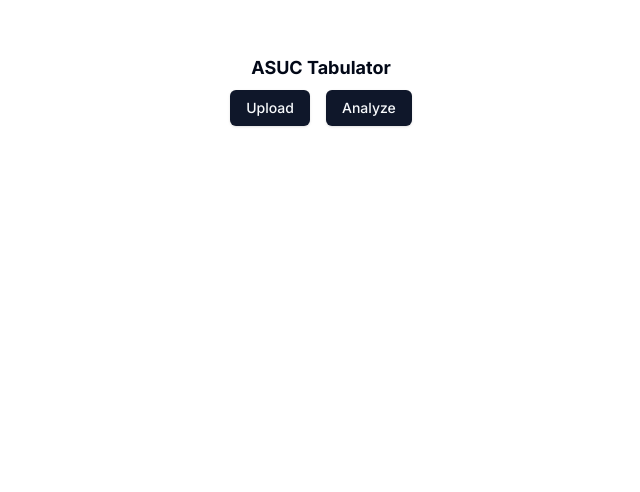
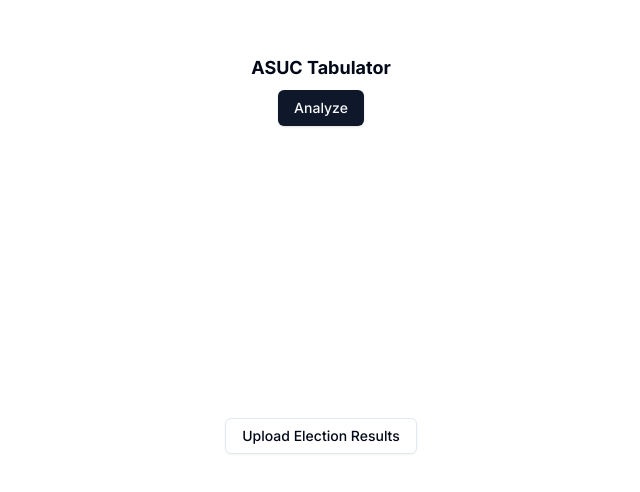
Before and after one commit to xyntechx/asuc-elections, a Next.js app: page / in a window 1280 px wide. Shown: the part 326-818 px from the top of the page, without its empty margins (319-959 px from the left). Built offline with nearby package versions, Linux system fonts and the light colour scheme.

Commit message:
🔨 Refactor with comments

```diff
--- a/app/race/page.tsx
+++ b/app/analyze/page.tsx
@@ -7,7 +7,7 @@
 import { Button } from "@/components/ui/button";
 import { Progress } from "@/components/ui/progress";
 
-export default function Race() {
+export default function ExecutiveRace() {
     const supabase = createClient();
 
     const [filename, setFilename] = useState("");
@@ -53,7 +53,7 @@
     }, [filename]);
 
     useEffect(() => {
-        const parseCSV = async () => {
+        const getCSVColumns = async () => {
             parse(
                 Buffer.from(await fileblob!.arrayBuffer()),
                 {
@@ -71,7 +71,7 @@
             );
         };
 
-        if (fileblob) parseCSV();
+        if (fileblob) getCSVColumns();
     }, [fileblob]);
 
     useEffect(() => {
@@ -79,7 +79,10 @@
             const uniquePositions = new Set<string>();
 
             for (const col of csvColumns) {
+                // split by "-" that columns like "President - 1" and "President - 2" are regarded as the same position
                 const splitCol = col.split(" - ");
+
+                // All position columns have numerical indices at the right side of the split column head (e.g. "President - 1")
                 if (!Number.isNaN(Number(splitCol[1]))) {
                     uniquePositions.add(splitCol[0]);
                 }
@@ -100,7 +103,7 @@
                 {
                     delimiter: ",",
                     columns: csvColumns,
-                    group_columns_by_name: true, // due to multiple columns of the same name (e.g. President - 1)
+                    group_columns_by_name: true, // due to multiple columns of the same name
                     fromLine: 2, // exclude first line (headers)
                     cast: (columnValue, context) => {
                         if (
@@ -108,7 +111,7 @@
                                 selectedPosition &&
                             columnValue.length > 0
                         ) {
-                            return columnValue.split("|")[0].trim();
+                            return columnValue.split("|")[0].trim(); // only return the nominee's name (no extra descriptions)
                         }
 
                         return null;
@@ -129,9 +132,10 @@
                                 let votedFor: string;
                                 try {
                                     votedFor = line[col].filter(
-                                        (val: string | null) => val
+                                        (val: string | null) => val // return only the non-null values
                                     )[0];
                                 } catch {
+                                    // if line[col] is not an array, then just return line[col]
                                     votedFor = line[col];
                                 }
 
@@ -200,12 +204,12 @@
             setWinner(Object.keys(candidateToCount)[0]);
         }
 
-        const threshold = (totalVoteCount + 1) / 2;
+        const THRESHOLD = (totalVoteCount + 1) / 2;
 
         for (const candidate in candidateToCount) {
             const points = candidateToCount[candidate];
 
-            if (points >= threshold) {
+            if (points >= THRESHOLD) {
                 setWinner(candidate);
                 return;
             }
@@ -261,6 +265,7 @@
     ): string[] => {
         if (worstCandidates.length === newVotes.length) {
             if (index === votingRounds.length) {
+                // Choose a random candidate to eliminate
                 return [
                     worstCandidates[
                         Math.floor(Math.random() * worstCandidates.length)
--- a/app/page.tsx
+++ b/app/page.tsx
@@ -7,14 +7,16 @@
         <main className="w-full min-h-screen flex flex-col items-center justify-center gap-y-2">
             <h1 className="text-lg font-bold">ASUC Tabulator</h1>
             <div className="flex flex-row items-center justify-center gap-x-4">
-                <UploadDrawer />
                 <Link
-                    href="/race"
+                    href="/analyze"
                     className={buttonVariants({ variant: "default" })}
                 >
                     Analyze
                 </Link>
             </div>
+            <div className="w-full z-10 flex items-center justify-center fixed bottom-[20px]">
+                <UploadDrawer />
+            </div>
         </main>
     );
 }
--- a/components/UploadDrawer/index.tsx
+++ b/components/UploadDrawer/index.tsx
@@ -14,8 +14,8 @@
 const UploadDrawer = () => {
     return (
         <Drawer>
-            <DrawerTrigger className={buttonVariants({ variant: "default" })}>
-                Upload
+            <DrawerTrigger className={buttonVariants({ variant: "outline" })}>
+                Upload Election Results
             </DrawerTrigger>
             <DrawerContent>
                 <DrawerHeader>
```
